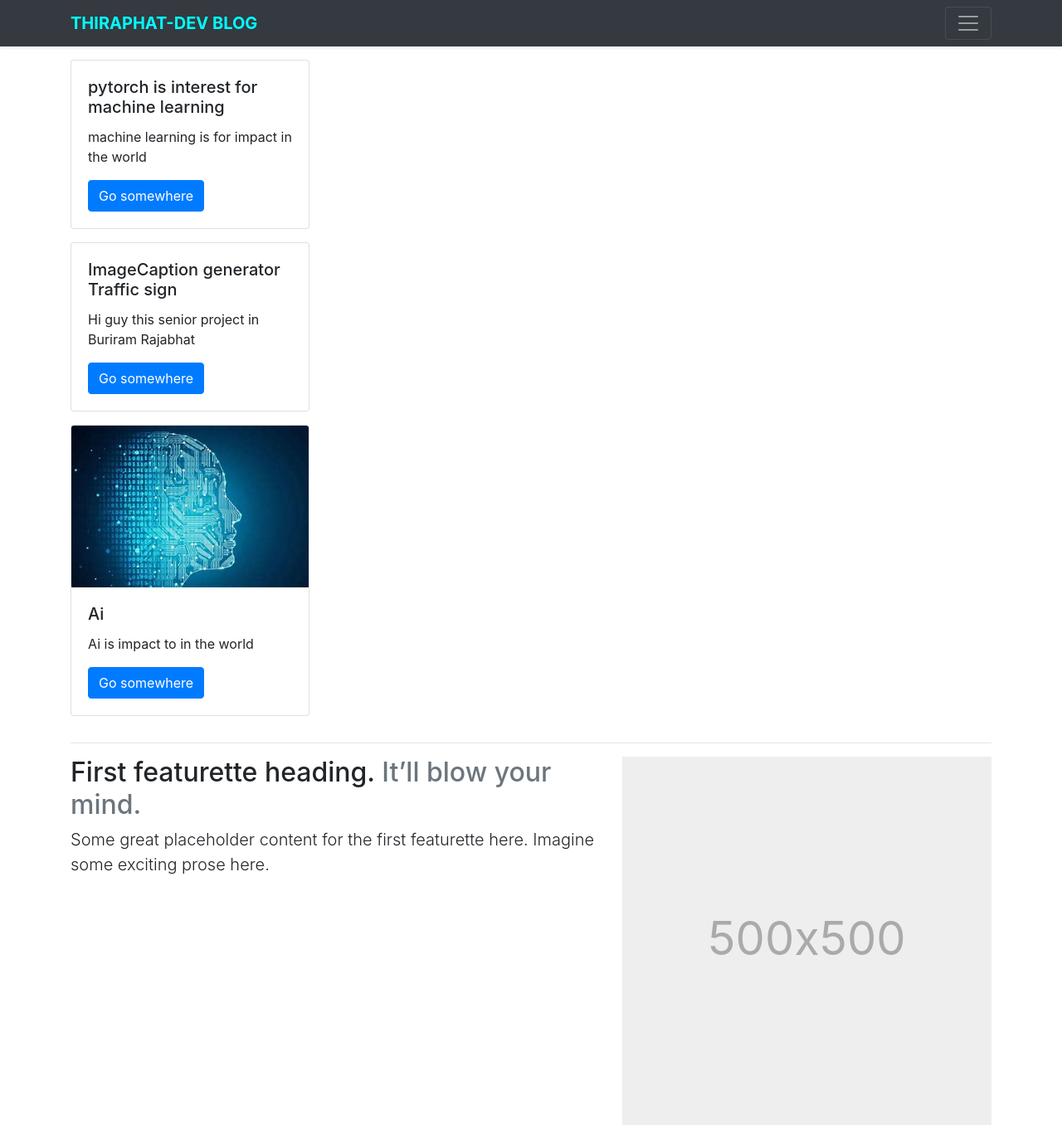
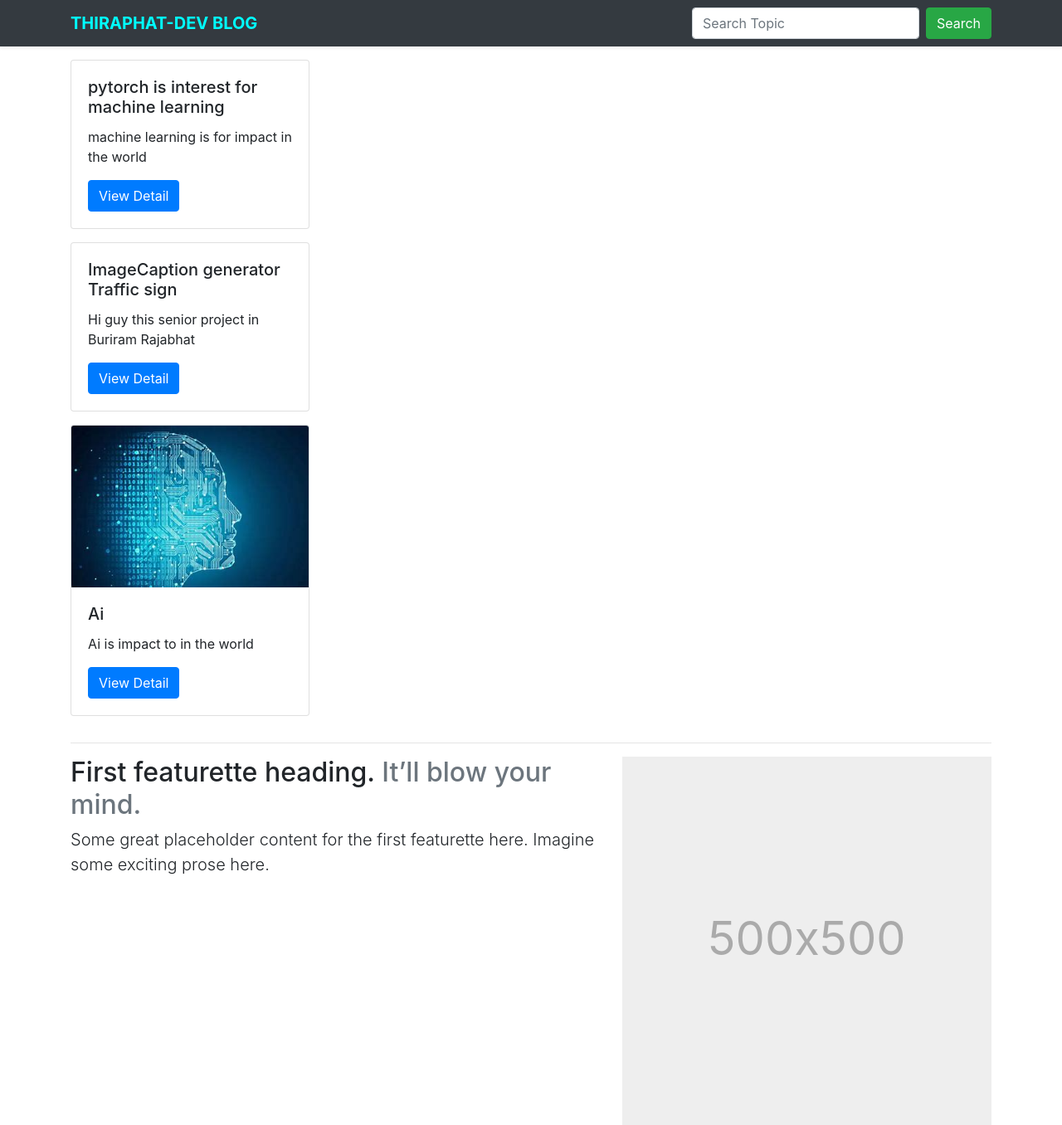
Before and after one commit to Thiraphat-DEV/DjangoBlog, a Django app: page /blog/ in a window 1280 px wide. Shown: the top 1356 px of the page at 83% size. Run offline with Django 3.2, Linux system fonts and the light colour scheme; data comes from the database, SQL or seed files in the repository; some libraries are stand-ins or nearby versions.

Commit message:
add search function

```diff
--- /dev/null
+++ b/blog/templates/base.html
@@ -0,0 +1,61 @@
+{%load static%}
+<!DOCTYPE html>
+<html lang="en">
+
+<head>
+	<meta charset="UTF-8">
+	<meta http-equiv="X-UA-Compatible" content="IE=edge">
+	<meta name="viewport" content="width=device-width, initial-scale=1.0">
+	<title>{%block title%}Blog with thiraphat{%endblock%}</title>
+
+	<!-- include bootstrap4 library -->
+	{%load bootstrap4%}
+
+	{% bootstrap_css %}
+	{% bootstrap_javascript jquery='full' %}
+
+	<!-- Display django.contrib.messages as bootstrp alert -->
+	{%bootstrap_messages%}
+	<link rel="stylesheet" type="text/css" href="{%static 'blog.css' %}" />
+	<style>
+		.bd-placeholder-img {
+			font-size: 1.125rem;
+			text-anchor: middle;
+			-webkit-user-select: none;
+			-moz-user-select: none;
+			user-select: none;
+		}
+
+		@media (min-width: 768px) {
+			.bd-placeholder-img-lg {
+				font-size: 3.5rem;
+			}
+		}
+	</style>
+
+</head>
+
+<body>
+	<header class="mb-3">
+		<div class="navbar navbar-dark bg-dark shadow-sm">
+			<div class="container">
+				<a href="/blog" class="navbar-brand d-flex align-items-center">
+					<strong class="title">THIRAPHAT-DEV BLOG</strong>
+				</a>
+				<form action="{%url 'post_search'%}" class="d-flex" method="GET">
+					<input name="search_keyword" type="text" class="form-control mr-sm-2" placeholder="Search Topic" aria-label='Search'>
+					<button type="submit" class="btn btn-success rounded">Search</button>
+				</form>
+		</div>
+	</header>
+
+	{%block content%}
+
+	{%endblock%}
+
+
+
+
+</body>
+
+</html>
--- a/blog/templates/index.html
+++ b/blog/templates/index.html
@@ -1,80 +1,5 @@
-{%load static%}
-<!DOCTYPE html>
-<html lang="en">
-
-<head>
-	<meta charset="UTF-8">
-	<meta http-equiv="X-UA-Compatible" content="IE=edge">
-	<meta name="viewport" content="width=device-width, initial-scale=1.0">
-	<title>Blog with thiraphat</title>
-
-	<!-- include bootstrap4 library -->
-	{%load bootstrap4%}
-
-	{% bootstrap_css %}
-	{% bootstrap_javascript jquery='full' %}
-
-	<!-- Display django.contrib.messages as bootstrp alert -->
-	{%bootstrap_messages%}
-	<link rel="stylesheet" type="text/css" href="{%static 'blog.css' %}" />
-	<style>
-		.bd-placeholder-img {
-			font-size: 1.125rem;
-			text-anchor: middle;
-			-webkit-user-select: none;
-			-moz-user-select: none;
-			user-select: none;
-		}
-
-		@media (min-width: 768px) {
-			.bd-placeholder-img-lg {
-				font-size: 3.5rem;
-			}
-		}
-	</style>
-
-</head>
-
-<body>
-	<header class="mb-3">
-		<div class="collapse bg-dark " id="navbarHeader">
-			<div class="container">
-				<div class="row">
-					<div class="col-sm-8 col-md-7 py-4">
-						<h4 class="text-white">About</h4>
-						<p class="text-muted">Add some information about the album below, the
-							author, or
-							any other background context. Make it a few sentences long so
-							folks can
-							pick up some informative tidbits. Then, link them off to some
-							social
-							networking sites or contact information.</p>
-					</div>
-					<div class="col-sm-4 offset-md-1 py-4">
-						<h4 class="text-white">Contact</h4>
-						<ul class="list-unstyled">
-							<li><a href="#" class="text-white">Follow on Twitter</a></li>
-							<li><a href="#" class="text-white">Like on Facebook</a></li>
-							<li><a href="#" class="text-white">Email me</a></li>
-						</ul>
-					</div>
-				</div>
-			</div>
-		</div>
-		<div class="navbar navbar-dark bg-dark shadow-sm">
-			<div class="container">
-				<a href="/blog" class="navbar-brand d-flex align-items-center">
-					<strong class="title">THIRAPHAT-DEV BLOG</strong>
-				</a>
-				<button class="navbar-toggler" type="button" data-bs-toggle="collapse"
-					data-bs-target="#navbarHeader" aria-controls="navbarHeader"
-					aria-expanded="false" aria-label="Toggle navigation">
-					<span class="navbar-toggler-icon"></span>
-				</button>
-			</div>
-		</div>
-	</header>
-
+	{%extends 'base.html' %}
+	{%block content%}
 	<main>
 
 		<div class="container">
@@ -87,9 +12,9 @@
 						{%endif%}
 						<div class="card-body">
 							<h5 class="card-title">{{post.title}}</h5>
-							<p class="card-text">{{post.body}}
+							<p class="card-text">{{post.body|slice:":100"}}
 							</p>
-							<a href="#" class="btn btn-primary">Go somewhere</a>
+							<a href="{%url 'post_detail' post.id%}" class="btn btn-primary">View Detail</a>
 
 						</div>
 					</div>
@@ -181,9 +106,4 @@
 		</footer>
 	</main>
 
-
-
-
-</body>
-
-</html>
+{%endblock%}
--- a/blog/urls.py
+++ b/blog/urls.py
@@ -2,5 +2,7 @@ from django.contrib import admin
 from django.urls import path
 from . import views
 urlpatterns = [
-  path('', views.index, name="index")
+  path('', views.index, name="index"),
+  path('post/<int:id>/', views.post_detail, name="post_detail"),
+  path('search/', views.post_search, name='post_search')
 ]
--- a/blog/views.py
+++ b/blog/views.py
@@ -7,3 +7,15 @@ from .models import Post
 def index(request):
     posts = Post.objects.all()
     return render(request, "index.html", {'posts': posts})
+
+def post_detail(request, id):
+    post = Post.objects.get(id=id)
+    return render(request, 'post_detail.html', {'post': post})
+
+def post_search(request):
+    if 'search_keyword' in request.GET:
+        search_keyword = request.GET['search_keyword']
+        posts = Post.objects.filter(title__contains = search_keyword)
+        return render(request, 'index.html', {'posts': posts})
+    else:
+        return redirect('index')
```
Also changed, not shown: blog/templates/post_detail.html (added, +26 -0 lines).
